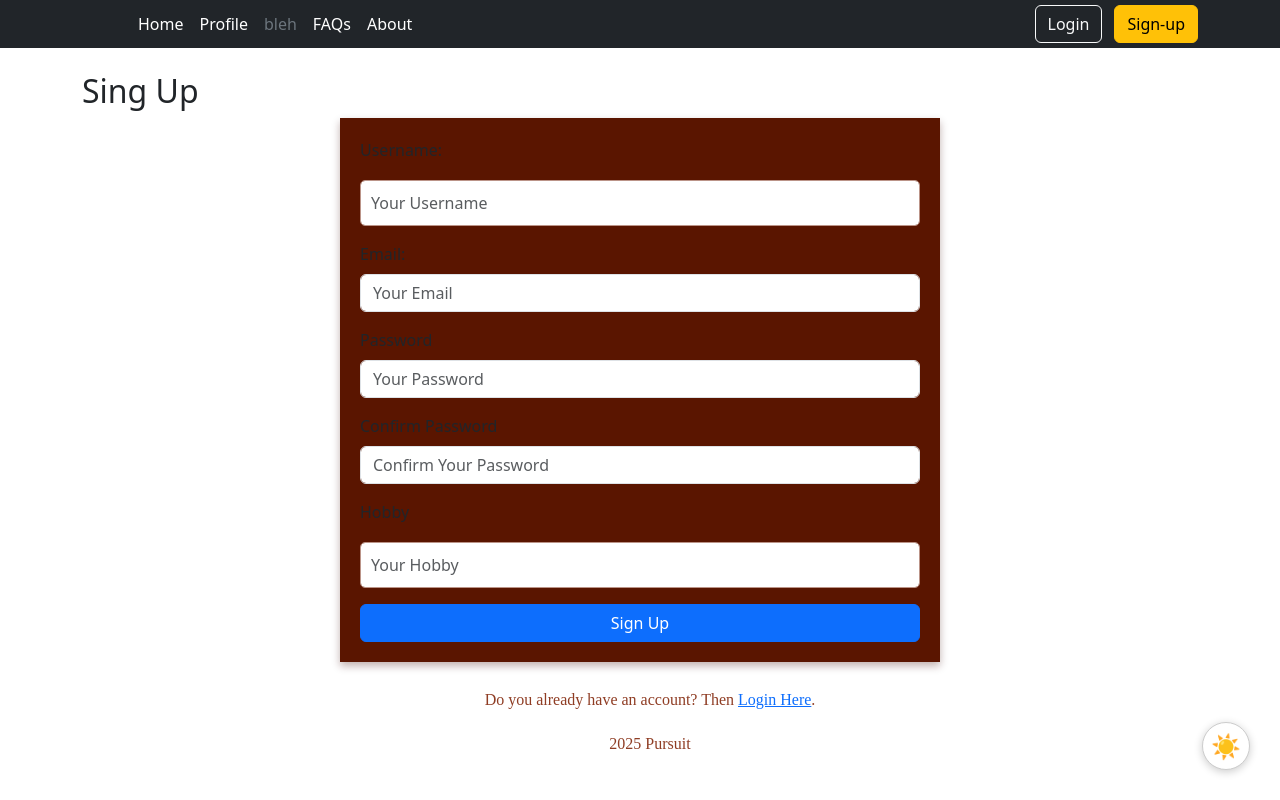
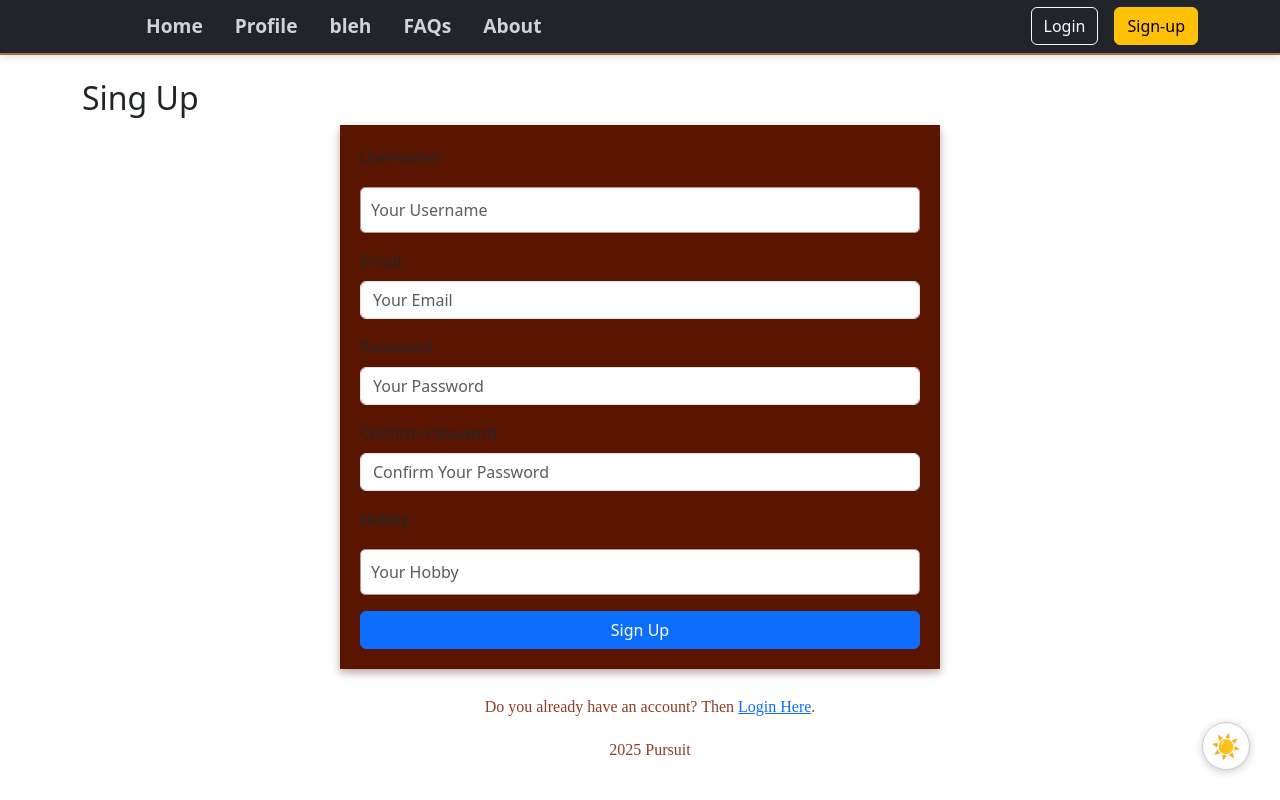
Before and after one commit to studentkanywhere/sanfrancisco, a Flask app: page /signup in a window 1280 px wide. Run offline with Flask 3, Linux system fonts and the light colour scheme.

Commit message:
made changes to nav bar css

```diff
--- a/flask-app/static/style.css
+++ b/flask-app/static/style.css
@@ -25,7 +25,7 @@ h2 {
     font-size: 2.2em;
     margin-top: 10px;
 }
-p {
+    p {
     color: rgb(143, 61, 36);
     font-size: 1em;
     line-height: 1.7em;
@@ -42,6 +42,7 @@ p {
     text-align: left;
     font-family: 'Times New Roman', Times, serif;
     text-indent: 20px;
+
 }
 #userForm{
     background-color: rgba(109, 41, 14, 0.5);
@@ -70,7 +71,7 @@ form {
     background-color: rgb(90, 21, 0);
     padding: 20px;
     border-radius: 0px;
-    box-shadow: 0 4px 8px rgba(61, 9, 0, 0.315);
+    box-shadow: 0 4px 8px rgba(61, 9, 0, 0.349);
     max-width: 600px;
     margin-bottom: 20px;
     margin-left: auto;
@@ -128,3 +129,41 @@ button {
     font-family: 'Comic Sans MS', cursive, sans-serif;
 
 }
+header{
+    background : #2d1207 !important;
+    padding-top : 0; !important;
+    padding-bottom : 0; !important;
+    margin-bottom : 0; !important;
+    box-shadow: 0 2px 8px rgba(61, 9, 0, 0.15);
+    border-radius: 0px;
+    border-bottom: 2px solid #a86b4c;
+}
+header .container, header .d-flex {
+    padding-top: 0 !important;
+    padding-bottom: 0 !important;
+    margin-bottom: 0 !important;
+
+}
+header .nav {
+    padding-top: 0 !important;
+    padding-bottom: 0 !important;
+    margin-bottom: 0 !important;
+
+}
+header .nav-link {
+    color: rgba(255, 255, 255, 0.8) !important;
+    font-size: 1.2em;
+    font-weight: bold;
+    padding : 8px 16px !important;
+    transition: background 0.3s ease;
+    border-radius: 2px;
+}
+header . nav-link:hover, header .nav-link:active{
+    background: #a86b4c !important;
+    color : #fff !important;
+}
+header .button-row {
+    margin: 0 !important;
+    padding: 0 !important;
+    gap : 8px;
+}
```
Also changed, not shown: flask-app/templates/pythonofsf.html (line endings or trailing spaces).
